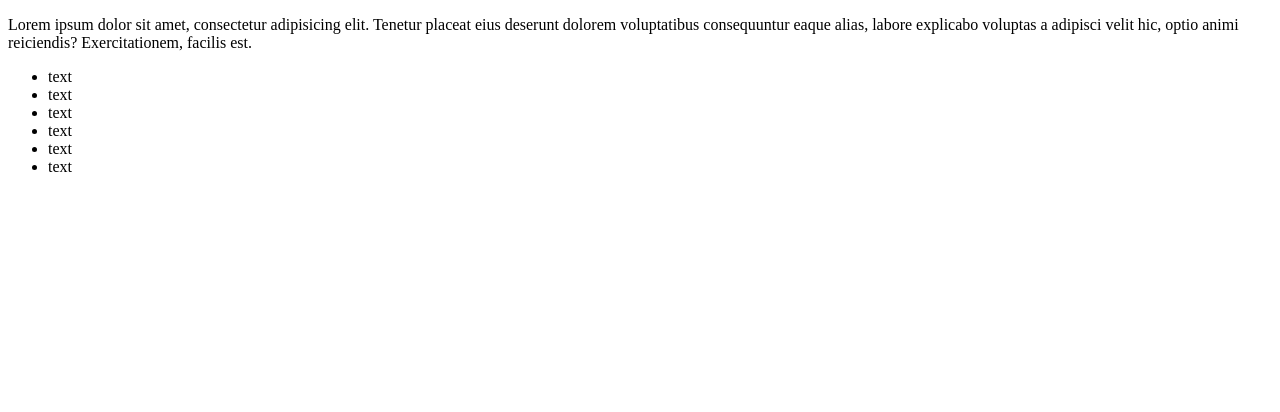
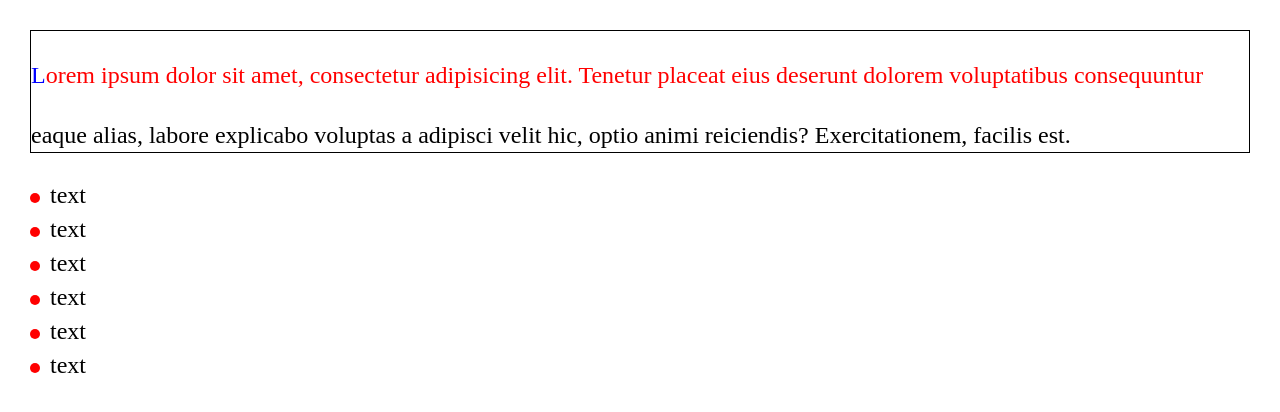
Before and after one commit to vden23/Dr1, a plain HTML site: page index.html in a window 1280 px wide. Drawn offline with Linux system fonts and the light colour scheme.

Commit message:
Update index.html

```diff
--- a/index.html
+++ b/index.html
@@ -5,7 +5,7 @@
     <meta http-equiv="X-UA-Compatible" content="IE=edge">
     <meta name="viewport" content="width=device-width, initial-scale=1.0">
     <title>Document</title>
-    <link rel="stylesheet" href="./CSS/lesson11.css">
+    <link rel="stylesheet" href="lesson11.css">
 </head>
 <body>
     <p class="text">
```
